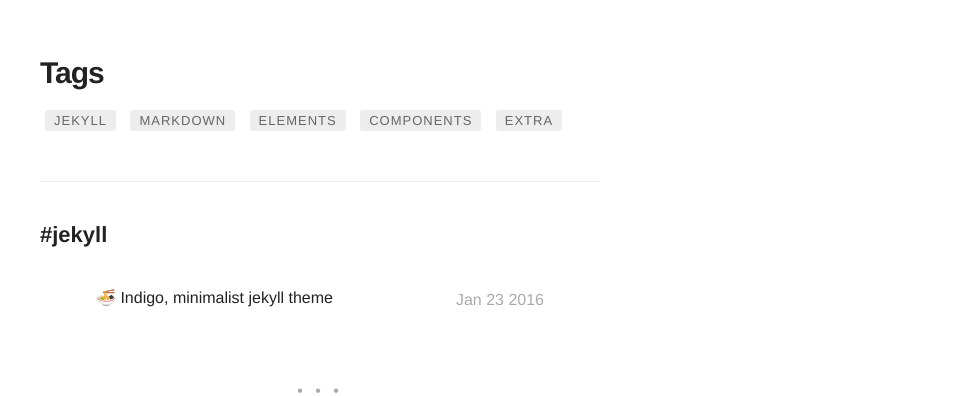
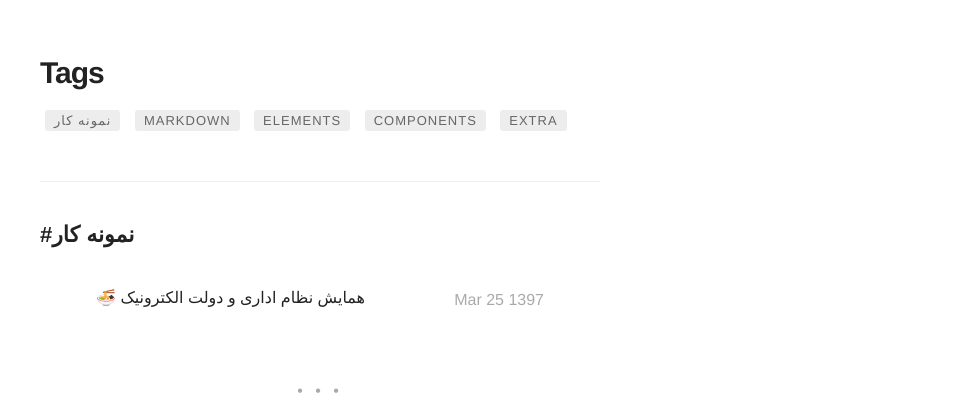
Before and after one commit to yaserkhodadad/yaserkhodadad.github.io, a Jekyll site: the page built from tags.html, in a window 1280 px wide. Shown: the part 460-856 px from the top of the page, without its empty margins (320-1280 px from the left). Built offline with Jekyll 4.4.1, drawn with Linux system fonts in a browser that asks for light colours; emoji names are drawn with the system emoji font.

Commit message:
Update 2016-01-23-indigo-jekyll-theme.markdown

```diff
--- a/_posts/2016-01-23-indigo-jekyll-theme.markdown
+++ b/_posts/2016-01-23-indigo-jekyll-theme.markdown
@@ -1,8 +1,8 @@
 ---
-title: ":ramen: Indigo, minimalist jekyll theme"
+title: ":ramen: همایش نظام اداری و دولت الکترونیک"
 layout: post
-date: 2016-01-23 22:10
-tag: jekyll
+date: 1397-03-25 07:30
+tag: نمونه کار
 image: https://koppl.in/indigo/assets/images/jekyll-logo-light-solid.png
 headerImage: true
 projects: true
```
Also changed, not shown: other parts of _posts/2016-01-23-indigo-jekyll-theme.markdown (+1 -1 lines).
